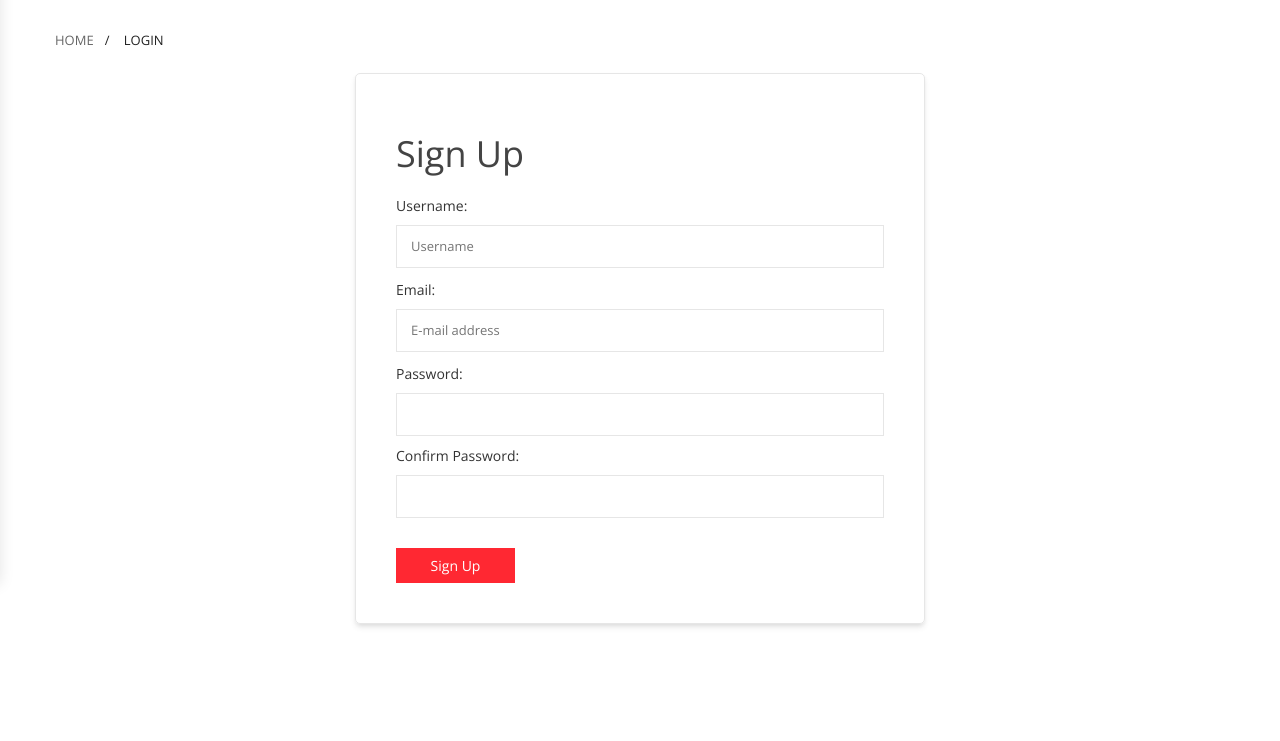
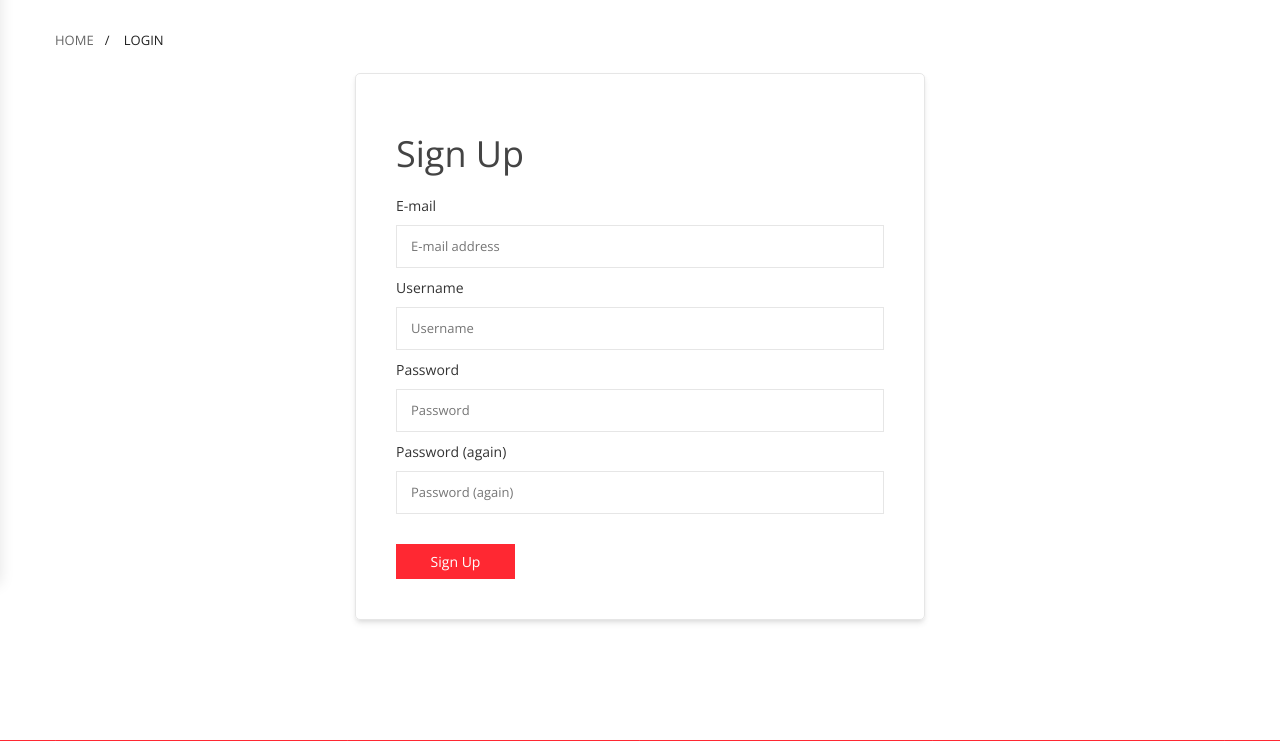
Before and after one commit to ealmarales/ensoftme_market_place, a Django app: page /accounts/signup/ in a window 1280 px wide. Shown: the part 218-959 px from the top of the page. Run offline with Django 4.2, Linux system fonts and the light colour scheme; some libraries are stand-ins or nearby versions.

Commit message:
Update Sing Up Template

```diff
--- a/templates/account/signup.html
+++ b/templates/account/signup.html
@@ -24,55 +24,19 @@
                                     <h1>{% trans "Sign Up" %}</h1>
                             </fieldset>
                             <fieldset class="wrap-input">
+                                {% for field in form %}
                             <div>
-                                    <label for="{{ form.username.id_for_label }}">Username:</label>
-                                    {{ form.username }}
-                                    {% if form.username.errors %}
-                                    <ul class=" text-danger">
-                                        {% for error in form.username.errors %}
+                            <label for="{{ field.id_for_label }}">{{ field.label }}</label>
+                            {{ field }}
+                            {% if field.errors %}
+                                <ul class="text-danger">
+                                {% for error in field.errors %}
                                     <li>{{ error }}</li>
                                 {% endfor %}
                                 </ul>
                             {% endif %}
                             </div>
-                            </fieldset>
-                            <fieldset class="wrap-input">
-                                <div>
-                                    <label for="{{ form.email.id_for_label }}">Email:</label>
-                                    {{ form.email }}
-                                    {% if form.email.errors %}
-                                    <ul class="text-danger">
-                                        {% for error in form.email.errors %}
-                                        <li>{{ error }}</li>
                         {% endfor %}
-                                    </ul>
-                                    {% endif %}
-                                </div>
-                            </fieldset>
-                            <fieldset class="wrap-input">
-                                <div>
-                                    <label for="{{ form.password.id_for_label }}">Password:</label>
-                                    <input type="password" name="{{ form.password.name }}" id="{{ form.password.id_for_label }}">
-                                    {% if form.password.errors %}
-                                    <ul class="text-danger">
-                                        {% for error in form.password.errors %}
-                                        <li>{{ error }}</li>
-                                        {% endfor %}
-                                    </ul>
-                                    {% endif %}
-                                </div>
-
-                                <div>
-                                    <label for="{{ form.password_confirm.id_for_label }}">Confirm Password:</label>
-                                    <input type="password" name="{{ form.password_confirm.name }}" id="{{ form.password_confirm.id_for_label }}">
-                                    {% if form.password_confirm.errors %}
-                                    <ul class="text-danger">
-                                        {% for error in form.password_confirm.errors %}
-                                        <li>{{ error }}</li>
-                                        {% endfor %}
-                                    </ul>
-                                    {% endif %}
-                                </div>
 
                             </fieldset>
                             <input type="submit" class="btn btn-submit" value="{% trans "Sign Up" %}" name="submit">
```
Lines whose indentation alone changed are shown as unchanged.
